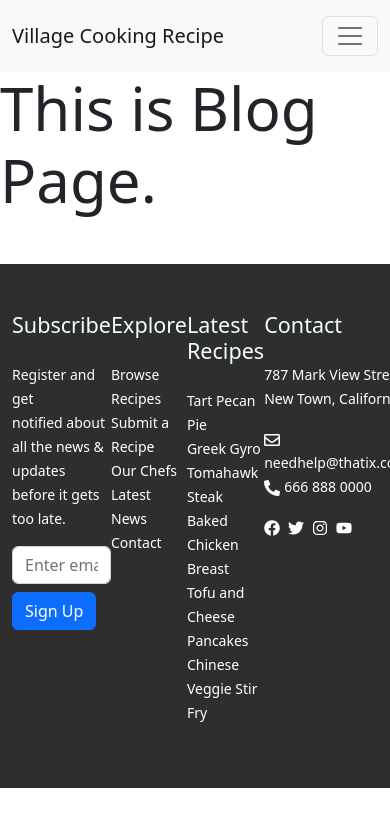
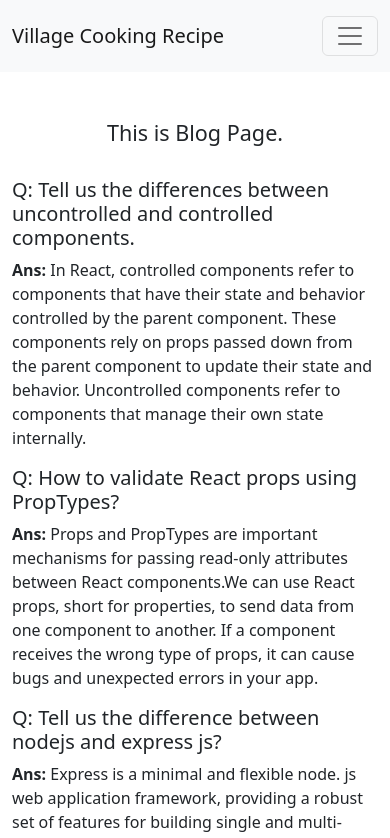
Before and after one commit to nikkonbd/chef-recipe-hunter-client, a React (Vite) app: page /blog in a window 390 px wide. Shown: the top 838 px of the page. Built offline with nearby package versions, Linux system fonts and the light colour scheme; no server answers.

Commit message:
chefcard added

```diff
--- a/src/Components/Blogs/Blogs.jsx
+++ b/src/Components/Blogs/Blogs.jsx
@@ -1,10 +1,26 @@
 import React from 'react';
+import { Container } from 'react-bootstrap';
 
 const Blogs = () => {
     return (
-        <div>
-            <h3>This is Blog Page.</h3>
-        </div>
+        <Container>
+            <h4 className='text-center mt-5 pb-4 underline'>This is Blog Page.</h4>
+            <div>
+                <h5>Q: Tell us the differences between uncontrolled and controlled components.</h5>
+                <p><strong>Ans:</strong> In React, controlled components refer to components that have their state and behavior controlled by the parent component. These components rely on props passed down from the parent component to update their state and behavior. Uncontrolled components refer to components that manage their own state internally.</p>
+
+                <h5>Q: How to validate React props using PropTypes?</h5>
+                <p><strong>Ans:</strong> Props and PropTypes are important mechanisms for passing read-only attributes between React components.We can use React props, short for properties, to send data from one component to another. If a component receives the wrong type of props, it can cause bugs and unexpected errors in your app.</p>
+
+
+                <h5>Q: Tell us the difference between nodejs and express js?</h5>
+                <p><strong>Ans:</strong> Express is a minimal and flexible node. js web application framework, providing a robust set of features for building single and multi-page, and hybrid web applications. On the other hand, Node. js is detailed as "A platform built on Chrome's JavaScript runtime for easily building fast, scalable network applications".</p>
+
+                <h5>Q: What is a custom hook, and why will you create a custom hook?</h5>
+                <p><strong>Ans:</strong> Custom React JS hooks offer reusability as when a custom hook is created, it can be reused easily, which makes the code cleaner and reduces the time to write the code. It also enhances the rendering speed of the code as a custom hook does not need to be rendered again and again while rendering the whole code.</p>
+
+            </div>
+        </Container>
     );
 };
 
--- a/src/Components/ChefCard/ChefCard.jsx
+++ b/src/Components/ChefCard/ChefCard.jsx
@@ -21,6 +21,9 @@ const ChefCard = ({ chef }) => {
                             <p><FaThumbsUp className='text-warning'></FaThumbsUp> {rating.Likes} Likes</p>
                         </div>
                         <Button variant="primary"><Link className='text-white text-decoration-none' to={`/recipes/${_id}`}>View Recipes</Link></Button>
+                        <Button className='ms-3' variant="warning" size="sm">
+
+                            Add to Favorite</Button>
                     </Card.Body>
                 </Card>
             </Container>
--- a/src/Components/Footer/Footer.jsx
+++ b/src/Components/Footer/Footer.jsx
@@ -6,7 +6,7 @@ import { FaFacebook, FaInstagram, FaPhoneAlt, FaRegEnvelope, FaTwitter, FaYoutub
 const Footer = () => {
     return (
         <div className='footer-bg py-5 mt-5'>
-            <Container className='d-flex justify-content-between'>
+            <Container className='footer-container d-flex justify-content-between'>
                 <div>
                     <h4 className='h4'>Subscribe</h4>
                     <p className='text-white mt-4'><small>Register and get <br /> notified about all the news & <br /> updates before it gets too late.</small></p>
--- a/src/Components/Slide.css
+++ b/src/Components/Slide.css
@@ -5,3 +5,13 @@ h3 {
 .mb {
     margin-bottom: 180px;
 }
+
+@media screen and (max-width: 576px) {
+    .mb {
+        margin-bottom: 0px;
+    }
+
+    h3 {
+        font-size: 20px;
+    }
+}
--- a/src/Components/Slide.jsx
+++ b/src/Components/Slide.jsx
@@ -12,7 +12,7 @@ const Slide = () => {
     return (
         <Carousel className=''>
             <Carousel.Item className='img-container'>
-                <img style={{ height: '600px' }}
+                <img style={{}}
                     className="d-block w-100 img-fluid"
                     src={slide2}
                     alt="First slide"
@@ -23,7 +23,7 @@ const Slide = () => {
                 </Carousel.Caption>
             </Carousel.Item>
             <Carousel.Item>
-                <img style={{ height: '600px' }}
+                <img style={{}}
                     className="d-block w-100"
                     src={slide1}
                     alt="Second slide"
@@ -34,7 +34,7 @@ const Slide = () => {
                 </Carousel.Caption>
             </Carousel.Item>
             <Carousel.Item>
-                <img style={{ height: '600px' }}
+                <img style={{}}
                     className="d-block w-100"
                     src={slide3}
                     alt="Third slide"
@@ -47,7 +47,7 @@ const Slide = () => {
                 </Carousel.Caption>
             </Carousel.Item>
             <Carousel.Item>
-                <img style={{ height: '600px' }}
+                <img style={{}}
                     className="d-block w-100"
                     src={slide4}
                     alt="Third slide"
@@ -60,7 +60,7 @@ const Slide = () => {
                 </Carousel.Caption>
             </Carousel.Item>
             <Carousel.Item>
-                <img style={{ height: '600px' }}
+                <img style={{}}
                     className="d-block w-100"
                     src={slide5}
                     alt="Third slide"
@@ -73,7 +73,7 @@ const Slide = () => {
                 </Carousel.Caption>
             </Carousel.Item>
             <Carousel.Item>
-                <img style={{ height: '600px' }}
+                <img style={{}}
                     className="d-block w-100"
                     src={slide6}
                     alt="Third slide"
--- /dev/null
+++ b/src/Pages/Home.css
@@ -0,0 +1,25 @@
+@media screen and (max-width: 576px) {
+    .card-container {
+        grid-template-columns: repeat(1, 1fr);
+    }
+
+    .picture-container {
+        flex-direction: column;
+        align-items: center;
+    }
+
+    .image img {
+        padding-bottom: 10px;
+        width: 100%;
+    }
+
+    .discover-container {
+        flex-direction: column;
+    }
+
+    .footer-container {
+        flex-direction: column;
+        justify-content: center;
+        align-items: center;
+    }
+}
--- a/src/Pages/Home.jsx
+++ b/src/Pages/Home.jsx
@@ -8,6 +8,7 @@ import recipe3 from '../../public/slide4.jpg'
 import recipe4 from '../../public/slide5.jpg'
 import recipe5 from '../../public/slide6.jpg'
 import images from '../../public/images.jpg'
+import './Home.css'
 
 const Home = () => {
     const [chefs, setChefs] = useState([]);
@@ -37,20 +38,20 @@ const Home = () => {
                 <h2>Recipe Categories</h2>
                 <p>Choose a Category</p>
             </div>
-            <Container className='d-flex justify-content-between'>
-                <div>
+            <Container className='picture-container d-flex justify-content-between'>
+                <div className='image'>
                     <img style={{ width: '200px', height: '200px' }} className='recipe-img' src={recipe1} alt="" />
                 </div>
-                <div>
+                <div className='image'>
                     <img style={{ width: '200px', height: '200px' }} className='recipe-img' src={recipe2} alt="" />
                 </div>
-                <div>
+                <div className='image'>
                     <img style={{ width: '200px', height: '200px' }} className='recipe-img' src={recipe3} alt="" />
                 </div>
-                <div>
+                <div className='image'>
                     <img style={{ width: '200px', height: '200px' }} className='recipe-img' src={recipe4} alt="" />
                 </div>
-                <div>
+                <div className='image'>
                     <img style={{ width: '200px', height: '200px' }} className='recipe-img' src={recipe5} alt="" />
                 </div>
             </Container>
--- a/src/Pages/Login.jsx
+++ b/src/Pages/Login.jsx
@@ -1,4 +1,4 @@
-import React, { useContext } from 'react';
+import React, { useContext, useState } from 'react';
 import { Button, Container, Form } from 'react-bootstrap';
 import { FaBeer, FaGithub, FaGoogle, } from 'react-icons/fa';
 import { Link, useNavigate } from 'react-router-dom';
@@ -6,7 +6,7 @@ import Img from '../../public/login.jpg'
 import { AuthContext } from '../provider/AuthProvider';
 
 const Login = () => {
-
+    const [error, setError] = useState('');
     const { user, signIn, googleLogin, githubLogin } = useContext(AuthContext);
     const navigate = useNavigate();
 
@@ -23,6 +23,7 @@ const Login = () => {
             })
             .catch(error => {
                 console.log(error);
+                setError('Wrong Password, Please Provide Correct Password')
             })
             .reset();
     }
@@ -60,6 +61,7 @@ const Login = () => {
             </div>
             <Form onSubmit={handleSignIn} className=''>
                 <h4>Login Your Account!</h4>
+                <p className='text-danger'>{error}</p>
                 <Form.Group className="mb-3" controlId="formBasicEmail">
                     <Form.Label>Email address</Form.Label>
                     <Form.Control type="email" name='email' placeholder="Enter email" />
```
Also changed, not shown: public/404.jpg (added).
